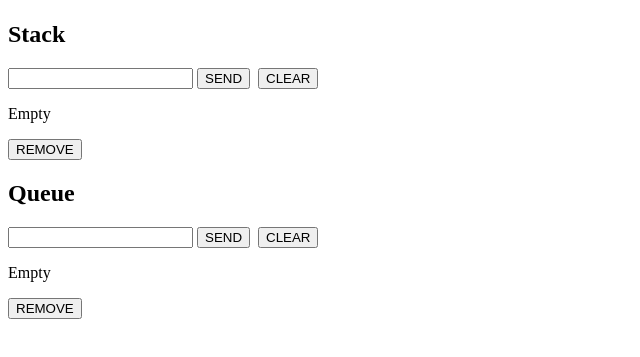
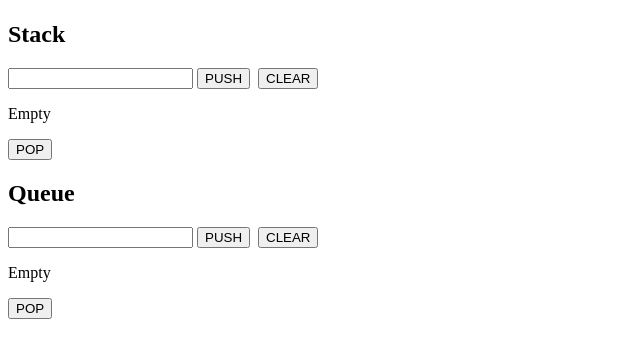
Before and after one commit to tchapeaux/hyfbe-class4-javascript3, a plain HTML site: page lesson2/stack-queue.html in a window 1280 px wide. Shown: the part 59-416 px from the top of the page, without its empty margins (0-640 px from the left). Drawn offline with Linux system fonts and the light colour scheme.

Commit message:
[IMP] Use same name as in slides

```diff
--- a/lesson2/stack-queue.html
+++ b/lesson2/stack-queue.html
@@ -13,16 +13,16 @@
       <h1>Stack Queue Demo</h1>
       <h2>Stack</h2>
       <input id="stack-in" />
-      <button id="stack-submit">SEND</button>
+      <button id="stack-submit">PUSH</button>
       <button id="stack-clear">CLEAR</button>
       <p id="stack-value">Empty</p>
-      <button id="stack-pop">REMOVE</button>
+      <button id="stack-pop">POP</button>
       <h2>Queue</h2>
       <input id="queue-in" />
-      <button id="queue-submit">SEND</button>
+      <button id="queue-submit">PUSH</button>
       <button id="queue-clear">CLEAR</button>
       <p id="queue-value">Empty</p>
-      <button id="queue-pop">REMOVE</button>
+      <button id="queue-pop">POP</button>
     </div>
     <script src="stack-queue.js"></script>
   </body>
```
